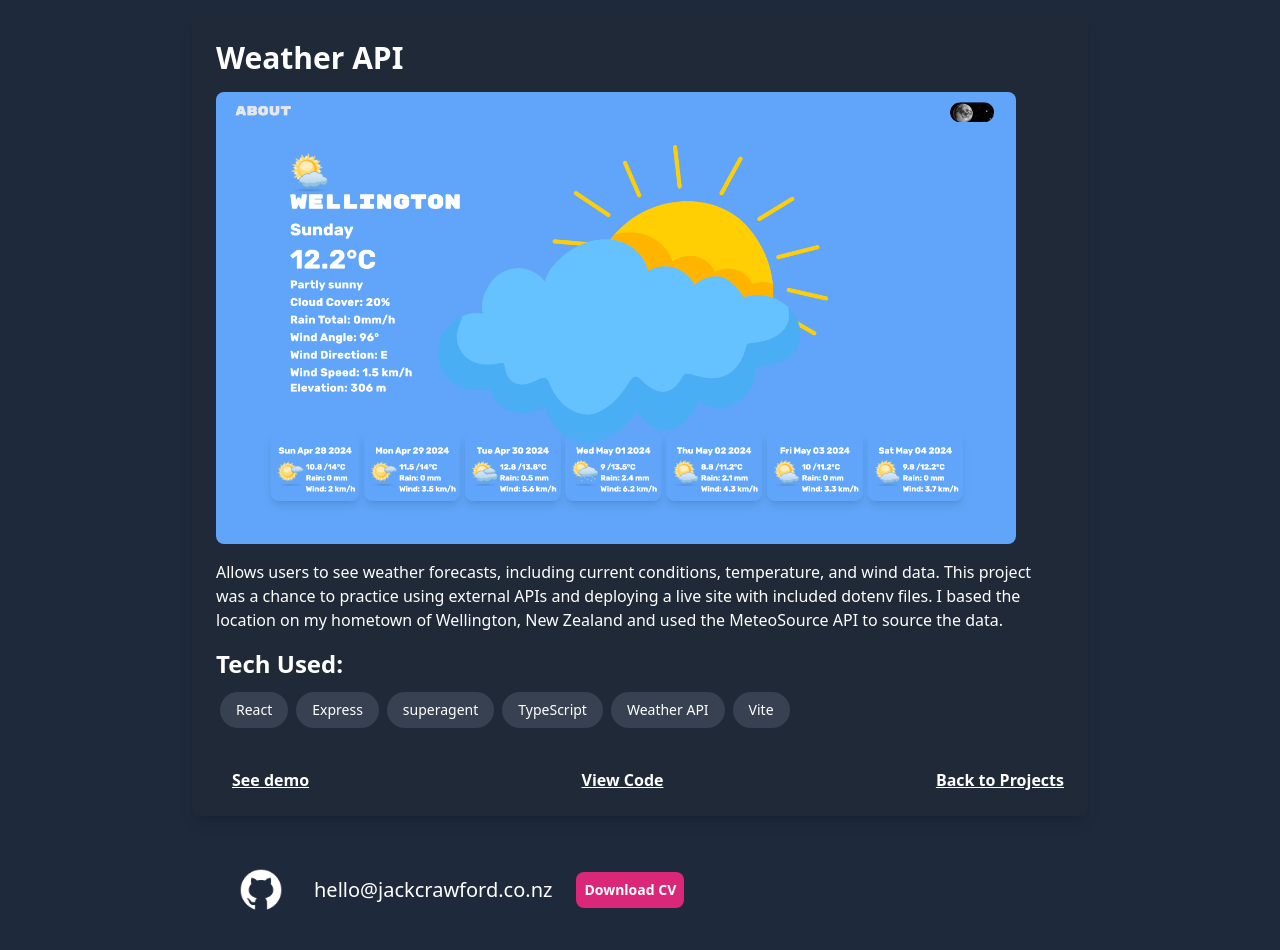
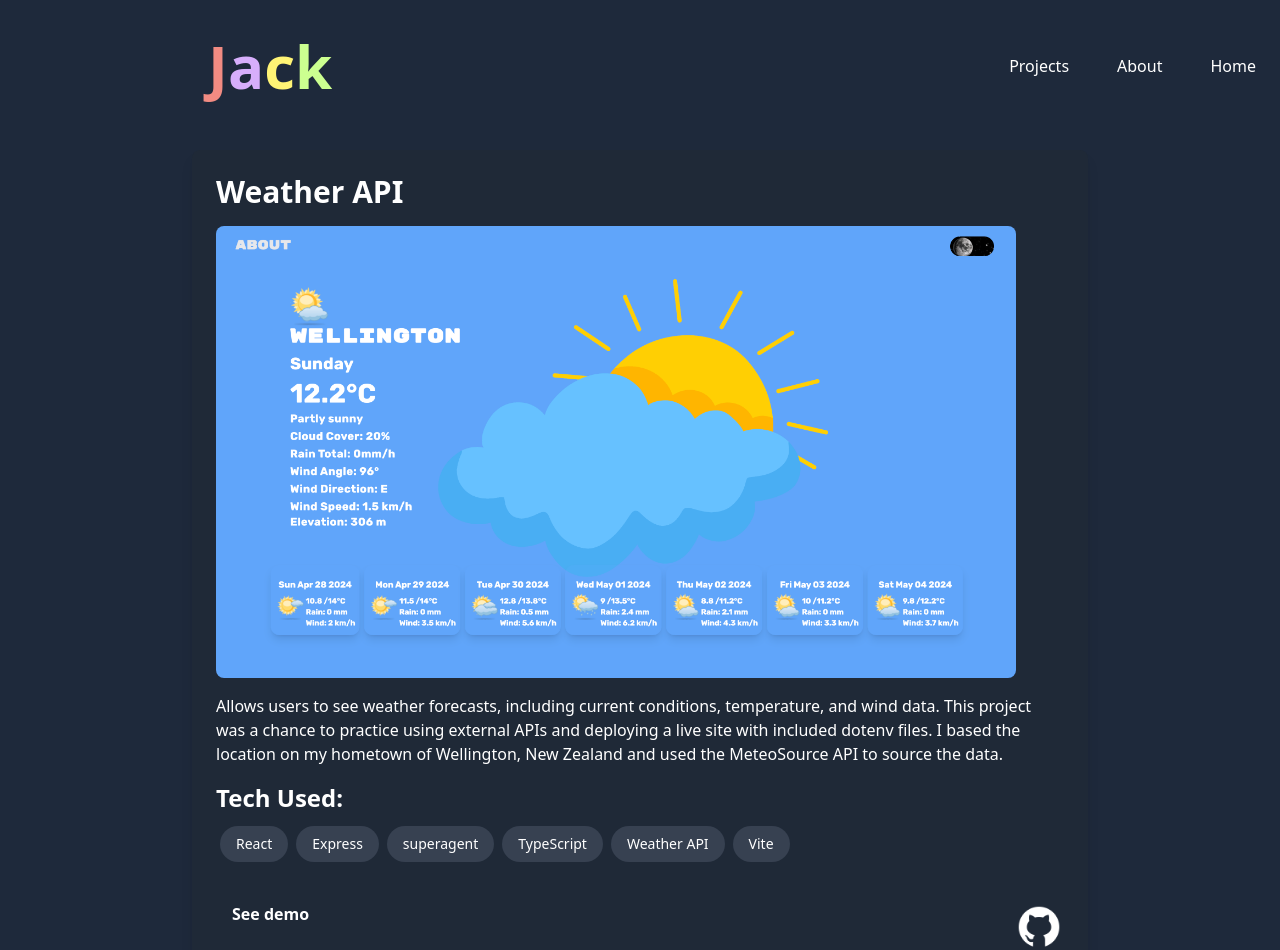
Before and after one commit to jack-crawford-1/Landing-Site-Nextjs, a Next.js app: page /projects/weatherapi in a window 1280 px wide. Shown: the top 950 px of the page. Built offline with nearby package versions, Linux system fonts and the light colour scheme.

Commit message:
tooltip component accepting text props

```diff
--- a/pages/projects/[projectname].tsx
+++ b/pages/projects/[projectname].tsx
@@ -4,6 +4,7 @@ import { GetStaticPaths, GetStaticProps, InferGetStaticPropsType } from 'next'
 import ProjectCard from '@/app/components/projects/ProjectCard'
 import { projectsData } from '@/app/components/projects/ProjectsData'
 import ProjectsLinksContainer from '@/app/components/projects/ProjectsLinksContainer'
+import Nav from '@/app/components/nav/Nav'
 
 interface Project {
   projectName: string
@@ -41,7 +42,9 @@ const ProjectPage: React.FC<ProjectPageProps> = ({ project }) => {
   }
 
   return (
-    <div className="p-4 bg-slate-800 flex justify-center items-center min-h-screen">
+    <>
+      <Nav />
+      <div className="p-4 md-pt-10 pt-[150px]  bg-slate-800 flex justify-center items-center min-h-screen">
         <div className="max-w-4xl w-full">
           <ProjectCard
             projectName={project.projectName}
@@ -55,6 +58,7 @@ const ProjectPage: React.FC<ProjectPageProps> = ({ project }) => {
           <ProjectsLinksContainer />
         </div>
       </div>
+    </>
   )
 }
 
--- a/src/app/components/projects/ProjectCard.tsx
+++ b/src/app/components/projects/ProjectCard.tsx
@@ -1,6 +1,7 @@
 import React from 'react'
 import Image from 'next/image'
 import Link from 'next/link'
+import Tooltip from '../utils/Tooltip'
 
 interface ProjectCardProps {
   projectName: string
@@ -48,33 +49,33 @@ const ProjectCard: React.FC<ProjectCardProps> = ({
       </ul>
       <div className="flex justify-between pt-5">
         {projectLink && (
+          <Tooltip text="Go to deployed site">
             <a
               href={projectLink}
               target="_blank"
               rel="noopener noreferrer"
-            className="text-white hover:text-green-400 font-semibold underline ml-4 transform hover:scale-110"
+              className="text-white hover:text-green-400 font-semibold ml-4 transform hover:scale-110"
             >
               See demo
             </a>
+          </Tooltip>
         )}
         {githubLink && (
+          <Tooltip text="View code on GitHub">
             <a
-            href={githubLink}
+              href="https://github.com/jack-crawford-1"
               target="_blank"
               rel="noopener noreferrer"
-            className="text-white hover:text-green-400 font-semibold underline ml-4 transform hover:scale-110"
             >
-            View Code
+              <Image
+                src="/github-logo.png"
+                alt="github"
+                width={50}
+                height={50}
+              />
             </a>
+          </Tooltip>
         )}
-
-        <a
-          href={'../projects'}
-          rel="noopener noreferrer"
-          className="text-white hover:text-green-400 font-semibold underline ml-4 transform hover:scale-110"
-        >
-          Back to Projects
-        </a>
       </div>
     </div>
   )
--- /dev/null
+++ b/src/app/components/utils/Tooltip.tsx
@@ -0,0 +1,20 @@
+import React from 'react'
+
+function Tooltip({
+  children,
+  text,
+}: {
+  children: React.ReactNode
+  text: string
+}) {
+  return (
+    <div className="relative inline-block border-b border-dotted border-black tooltip group">
+      {children}
+      <span className="invisible group-hover:visible w-28 bg-gray-800 text-white text-center p-1 rounded absolute z-10 bottom-full left-1/2 transform -translate-x-1/2 mb-2 opacity-0 group-hover:opacity-100 transition-opacity duration-300 tooltiptext">
+        {text}
+      </span>
+    </div>
+  )
+}
+
+export default Tooltip
```
Lines whose indentation alone changed are shown as unchanged.
